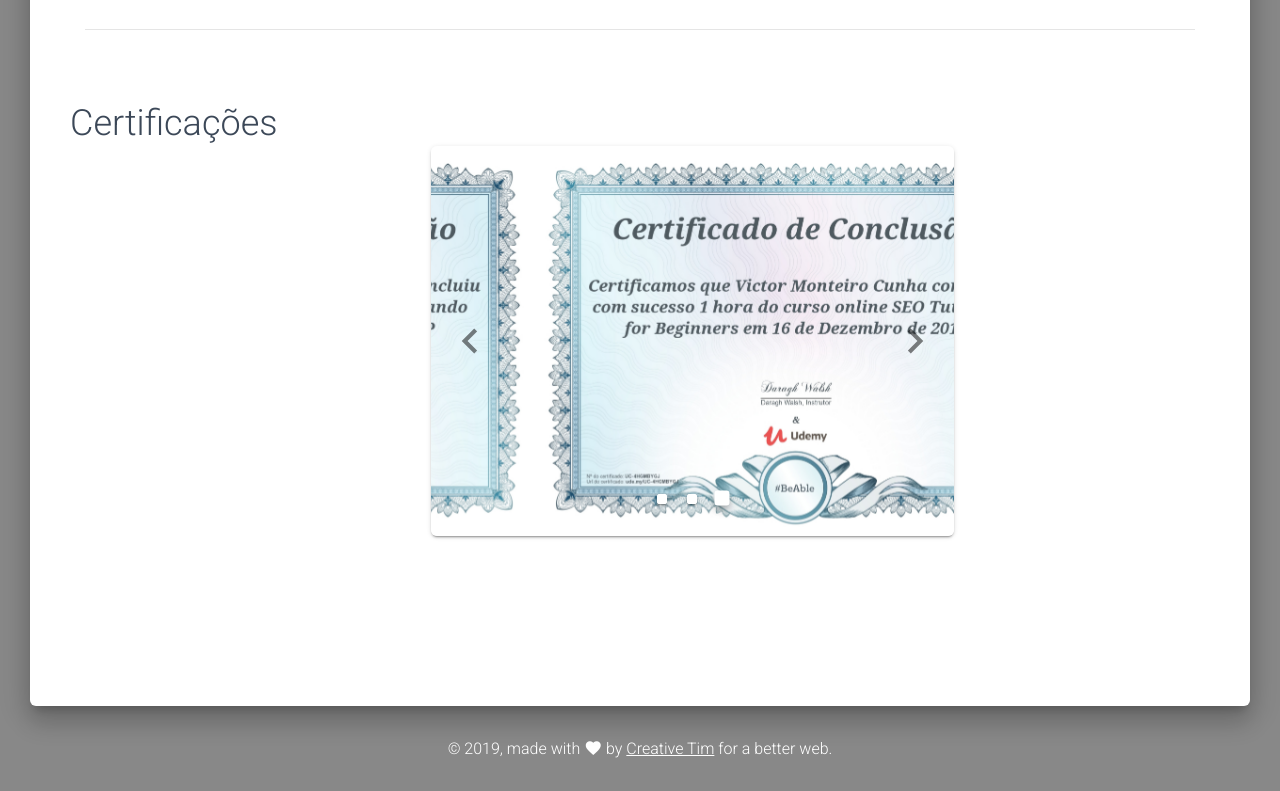
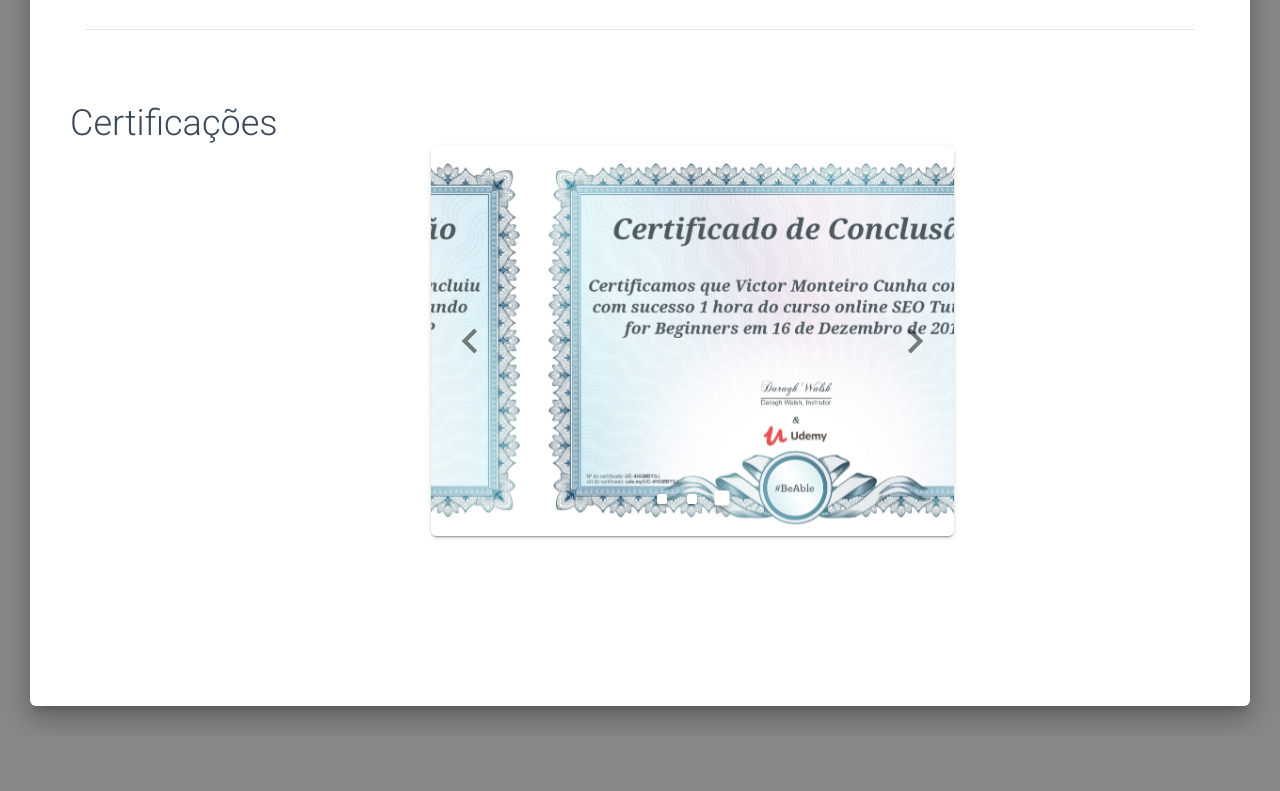
Before and after one commit to ProtoCh4os/cvmc, a website: page index.html in a window 1280 px wide. Shown: the part 2901-3692 px from the top of the page. After the commit the page ends 3637 px from the top, so only its background shows below. Drawn offline with Linux system fonts and the light colour scheme; some packages are replaced by stand-ins of ours.

Commit message:
remove footer

```diff
--- a/index.html
+++ b/index.html
@@ -302,15 +302,7 @@
 
     <!--  End Modal -->
     <footer class="footer" data-background-color="black">
-        <div class="container">
-            <div class="copyright float-center">
-                &copy;
-                <script>
-                    document.write(new Date().getFullYear())
-                </script>, made with <i class="material-icons">favorite</i> by
-                <a href="https://www.creative-tim.com" target="_blank">Creative Tim</a> for a better web.
-            </div>
-        </div>
+
     </footer>
     <!--   Core JS Files   -->
     <script src="./assets/js/core/jquery.min.js" type="text/javascript"></script>
```
